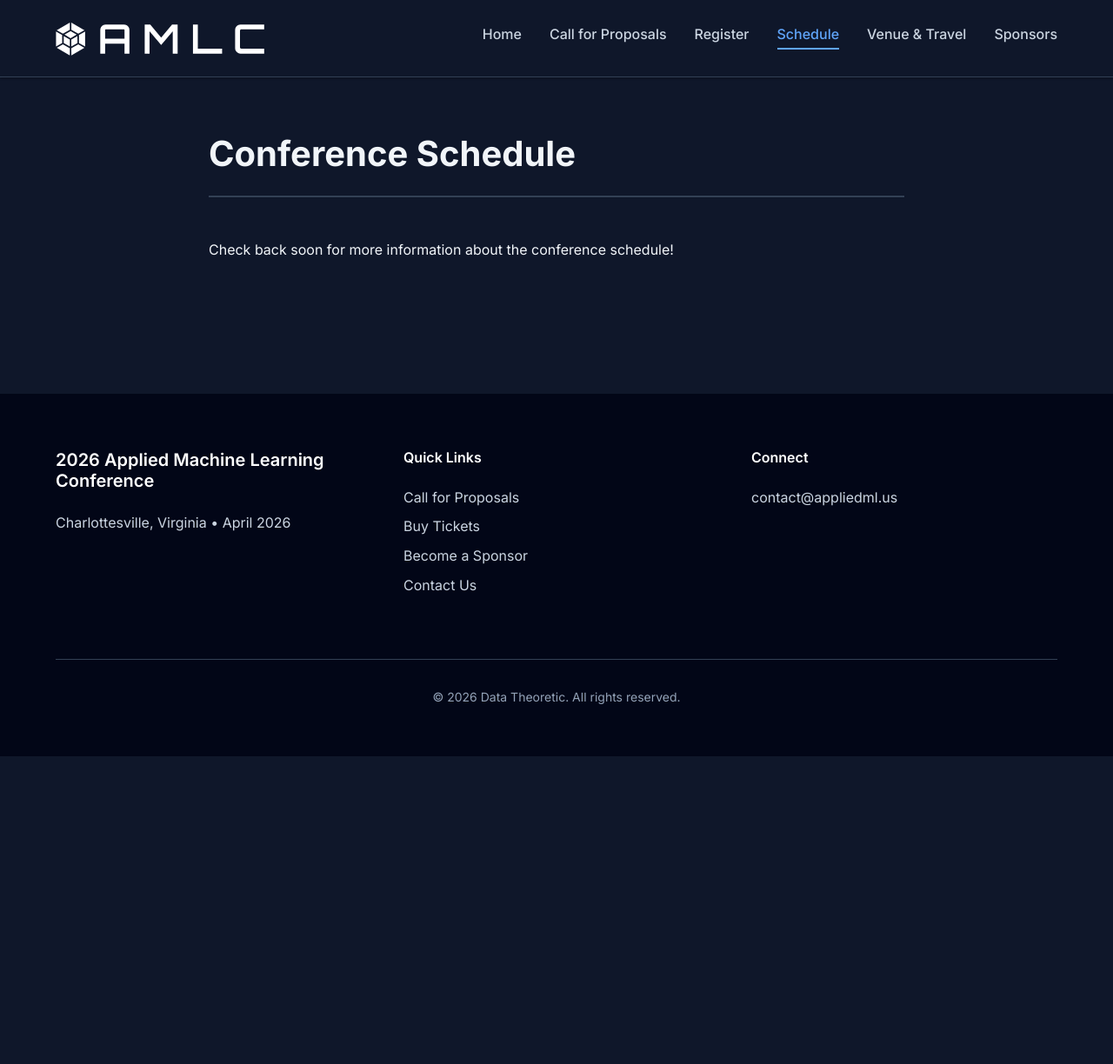
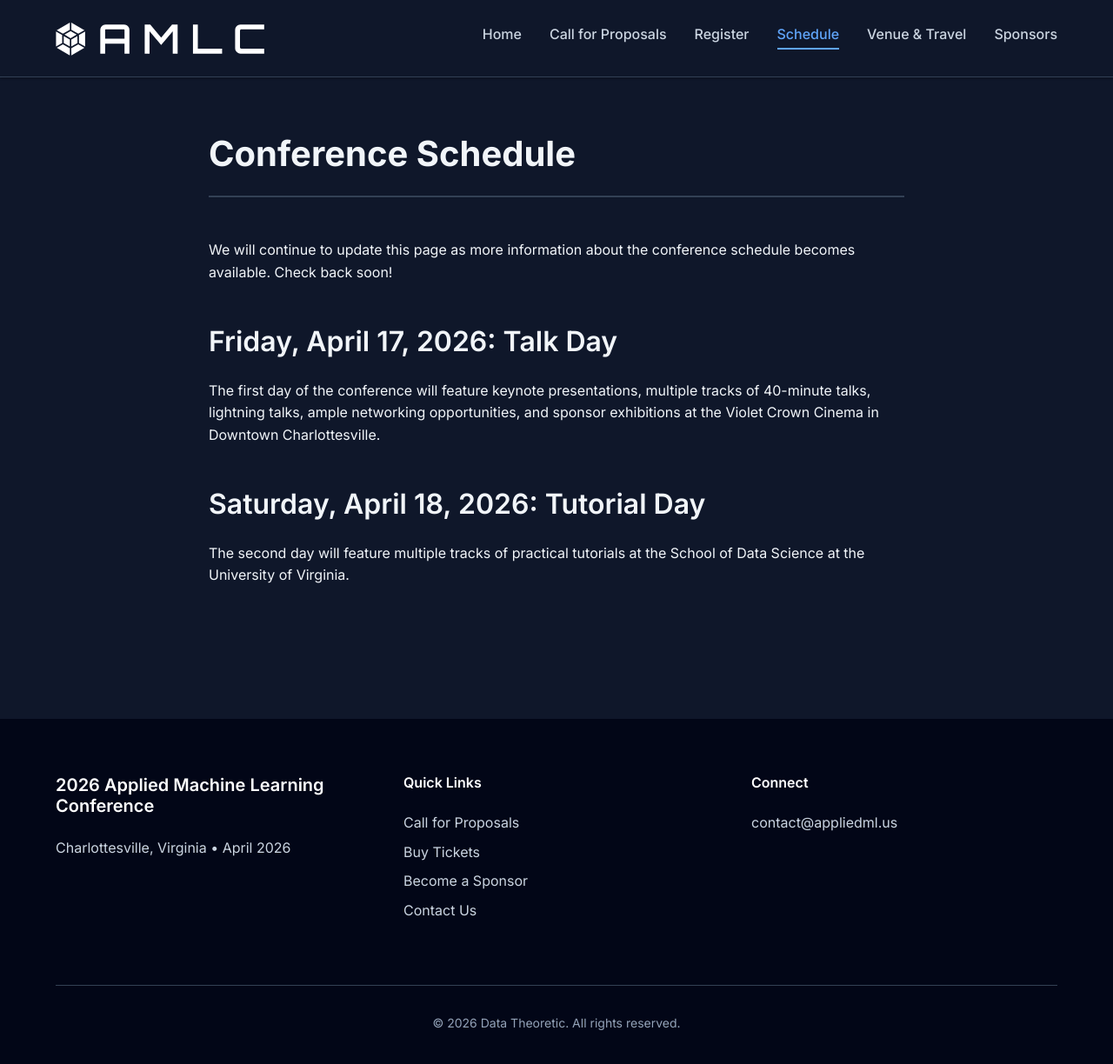
Before and after one commit to pwharrison/amlc-website, a Jekyll site: the page built from 2026/schedule.md, in a window 1280 px wide and 1244 px high. Shown: the top 1224 px of the window at 87% size. Built offline with Jekyll 4.4.1, drawn with Linux system fonts in a browser that asks for light colours.

Commit message:
update schedule page

```diff
--- a/2026/schedule.md
+++ b/2026/schedule.md
@@ -7,17 +7,12 @@ year: 2026
 
 # Conference Schedule
 
-Check back soon for more information about the conference schedule!
+We will continue to update this page as more information about the conference schedule becomes available. Check back soon!
 
-<!--## Conference Format
+## Friday, April 17, 2026: Talk Day
 
-The 2026 Applied Machine Learning Conference will feature:
+The first day of the conference will feature keynote presentations, multiple tracks of 40-minute talks, lightning talks, ample networking opportunities, and sponsor exhibitions at the Violet Crown Cinema in Downtown Charlottesville.
 
-- **Keynote presentations** from industry leaders and researchers
-- **Technical talks** covering a wide range of ML/AI topics
-- **Lightning talks** for quick knowledge sharing
-- **Hands-on workshops** for practical skill building
-- **Networking breaks** to connect with fellow attendees
-- **Sponsor exhibitions** to explore the latest tools and services
+## Saturday, April 18, 2026: Tutorial Day
 
-Check back soon for the full schedule!-->
+The second day will feature multiple tracks of practical tutorials at the School of Data Science at the University of Virginia.
```
